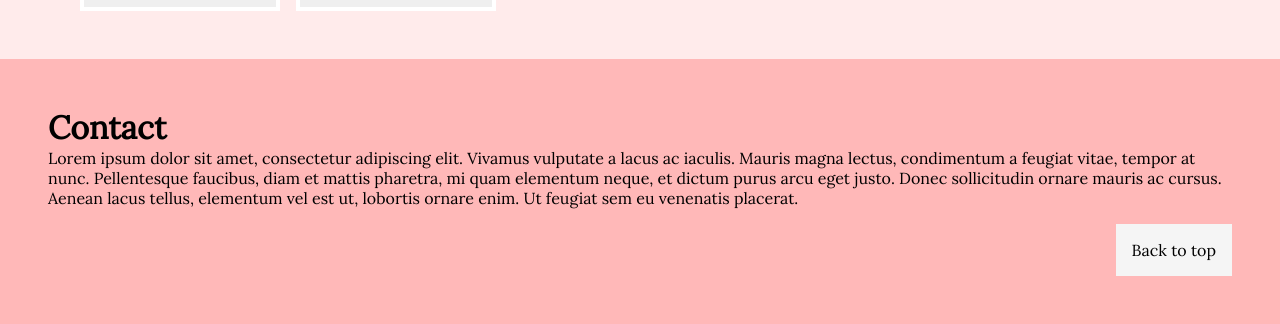
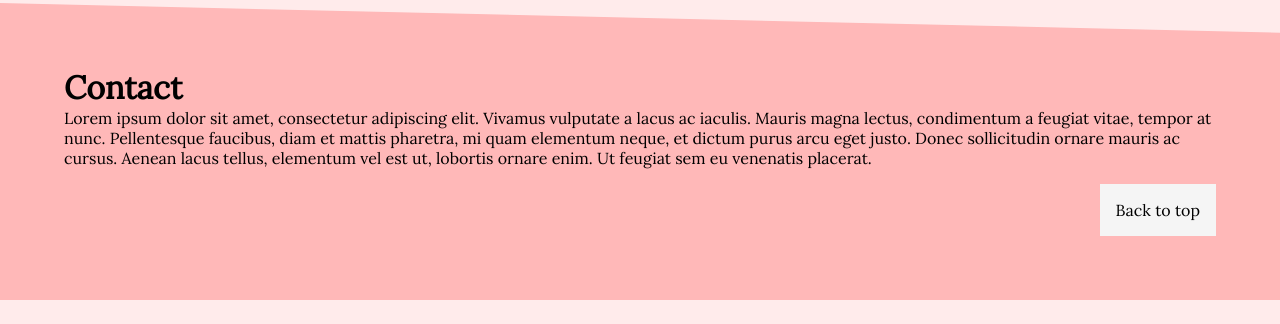
Before and after one commit to greyson-alder/hedgerow, a PHP site: page / in a window 1280 px wide. Shown: the part 2050-2374 px from the top of the page. After the commit the page ends 2350 px from the top, so only its background shows below. Run offline with PHP 8.4, Linux system fonts and the light colour scheme.

Commit message:
add colour changing header, begin tidying of old code

```diff
--- a/app.js
+++ b/app.js
@@ -4,7 +4,7 @@ const imagesJSON = window.allImages;
 
 function grabImage(index, params) {
   const selectedImage = imagesJSON["resources"][index];
-  return "https://res.cloudinary.com/dvbiqses3/image/upload/" + params + "/v" + selectedImage["version"] + "/" + selectedImage["public_id"] + ".jpg";
+  return "https://res.cloudinary.com/dvbiqses3/image/upload" + (params ? "/" : "") + params + "/v" + selectedImage["version"] + "/" + selectedImage["public_id"] + ".jpg";
 }
 
 const topHeader = document.getElementById("header");
@@ -21,6 +21,20 @@ document.addEventListener("scroll", e => {
 document.addEventListener("scroll", e => {
     const currentPosition = window.scrollY;
     const viewportHeight = window.innerHeight;
+    const bioBlock = document.getElementById("bio").getBoundingClientRect();
+    // console.log(currentPosition)
+
+    if (bioBlock.y < 67 && bioBlock.y + bioBlock.height > 97) {
+      topHeader.style = "background-color: var(--pink-med)"
+    } else {
+      topHeader.style = "";
+    }
+
+    // console.log(currentPosition)
+
+    //784
+
+
     // console.log (viewportHeight);
     // console.log(currentPosition)
 
@@ -41,7 +55,7 @@ document.addEventListener("scroll", e => {
 })
 
 const projectImages = document.getElementsByClassName("projects__item");
-console.log(projectImages)
+console.log(projectImages);
 const loadMorePhotos = document.getElementById("load_more");
 const initialNumberPhotos = 11;
 let photoIndex = initialNumberPhotos;
@@ -53,8 +67,8 @@ for (let image of projectImages) {
   if (image.id !== "load_more") {
     image.addEventListener("click", e => {
       const imageURL = e.target.getAttribute("data-fullscale");
-      console.log(imageURL);
-      createAndAddModal(imageURL);
+      // console.log(imageURL);
+      createAndAddModal(imageURL, e.target.getBoundingClientRect());
     })
   }
 }
@@ -72,8 +86,8 @@ function createPhotoElement(index) {
 
   photoBtn.addEventListener("click", e => {
     const imageURL = e.target.getAttribute("data-fullscale");
-    console.log(imageURL);
-    createAndAddModal(imageURL);
+    // console.log(imageURL);
+    createAndAddModal(imageURL, e.target.getBoundingClientRect());
   })
 
   return photoBtn;
@@ -94,12 +108,30 @@ loadMorePhotos.addEventListener("click", addPhotoRow);
 
 const photoModal = document.getElementById("photos__modal");
 
-function createAndAddModal(imageURL) {
+// GETTING INDEX OF IMAGE TO GET WIDTH
+// const temp = "https://res.cloudinary.com/dvbiqses3/image/upload/v1667249106/IMG_20200103_173222_535_wrh3om.jpg";
+// console.log(imagesJSON["resources"])
+// const temp2 = imagesJSON["resources"].findIndex(image => image.secure_url == temp);
+// console.log(temp2)
+
+function createAndAddModal(imageURL, clickedElement) {
   const modalImage = document.createElement("img");
+  const selectImage = imagesJSON["resources"].findIndex(image => image.secure_url == imageURL);
+  // const selectImageFullWidth = imagesJSON["resources"][selectImage].width;
   modalImage.className = "modal__image";
   modalImage.setAttribute("src", imageURL);
+  modalImage.setAttribute("style", `
+    background-image: url("` + imageURL + `"), linear-gradient(rgba(255, 255, 255, 0.66), rgba(255, 255, 255, 0.66));
+  `)
+  photoModal.appendChild(modalImage);
+  const imageSize = modalImage.getBoundingClientRect();
+  console.log(imageSize);
+
+  // scale(`+ clickedElement.width +`
+  // transform: translate(`+ (clickedElement.x - clickedElement.width) +`px,` + (clickedElement.y - clickedElement.height/2) +`px));
 
 
+  console.log(clickedElement);
   // NEED TO SORT BUTTON
 
   const closeModalButton = document.createElement("btn");
@@ -108,7 +140,7 @@ function createAndAddModal(imageURL) {
   closeModalButton.addEventListener("click", modalClose);
   photoModal.toggleAttribute("hidden");
 
-  photoModal.appendChild(modalImage);
+
   photoModal.appendChild(closeModalButton);
 
 }
--- a/index.php
+++ b/index.php
@@ -18,13 +18,16 @@
 
 shuffle($images);
 
-        function grabImage($image, $params) {
-            return "https://res.cloudinary.com/dvbiqses3/image/upload/".$params."/v".$image["version"]."/".$image["public_id"].".jpg";
+function grabImage($image, $params)
+{
+    $parameters = $params ? "$params/" : "";
+    return "https://res.cloudinary.com/dvbiqses3/image/upload/" . ($parameters) . "v" . $image["version"] . "/" . $image["public_id"] . ".jpg";
 }
 ?>
 
 <!DOCTYPE html>
 <html lang="en">
+
 <head>
     <meta charset="UTF-8">
     <meta http-equiv="X-UA-Compatible" content="IE=edge">
@@ -42,6 +45,7 @@
     </script>
 
 </head>
+
 <body>
 
     <header id="header" data--detached="false">
@@ -55,6 +59,7 @@
         </nav>
     </header>
 
+    <div class="contentGrid">
 
         <section id="primary">
             <div id="imageGrid__container">
@@ -62,7 +67,7 @@
 
                     <article id="infoBox" class='box' style="
                         --grid-column: <?= rand(2, 8) ?>;
-                    --grid-row: <?=  rand(2, 6) ?>;
+                        --grid-row: <?= rand(2, 6) ?>;
                     ">
                         <img class='box__img' src='./main.jpg'>
                         <h1>Hedgerow</h1>
@@ -73,14 +78,12 @@
                         $chanceInt = rand(1, 100);
                         $white = rand(1, 100);
                         $chanceHidden = rand(1, 100);
-                    echo "<article class='box" ,
-                    ($chanceInt < 20) ? " twoByTwo" : "" ,
-                    ($chanceHidden < 30) ? " hidden" : "" ,
+                        echo "<article class='box", ($chanceInt < 20) ? " twoByTwo" : "", ($chanceHidden < 30) ? " hidden" : "",
                         "'>
                                 <img
                                     class='box__img'
                                     src='" . grabImage($images[$i], "w_320") . "'
-                                style='--fade-delay: " . random_int(1, 4). "'
+                                    style='--fade-delay: " . random_int(1, 400) / 100 . "'
                                 />
                             </article>";
                     } ?>
@@ -90,6 +93,7 @@
 
 
         <section id="bio">
+            <div class="diagonal">
                 <article class="bio__content content flex_row">
                     <div class="bio__left">
                         <img src="./images/self.png" />
@@ -101,6 +105,7 @@
                         </p>
                     </div>
                 </article>
+            </div>
         </section>
 
         <section id="projects">
@@ -110,7 +115,7 @@
                         <h2>Photos</h2>
                         <p>
                             Lorem ipsum dolor sit amet, consectetur adipiscing elit. Vivamus vulputate a lacus ac iaculis. Mauris magna lectus, condimentum a feugiat vitae, tempor at nunc.
-                    </p>div
+                        </p>
                     </div>
                     <div id="photos__container">
                         <?php
@@ -146,6 +151,7 @@
 
 
         <section id="contact">
+            <div class="diagonal">
                 <div class="contact__content content">
                     <h2>Contact</h2>
                     <p>
@@ -153,11 +159,15 @@
                     </p>
                     <a href="#" class="bottom__toTop">Back to top</a>
                 </div>
+            </div>
         </section>
+
+    </div>
 
 
     <section id="photos__modal" hidden>
         <!-- <img class="modal__image" src="https://res.cloudinary.com/dvbiqses3/image/upload//v1667249092/IMG_20181126_120354_381_dtv0mb.jpg"/> -->
     </section>
 </body>
+
 </html>
--- a/style.css
+++ b/style.css
@@ -15,6 +15,7 @@
     /* --detached-header-med-pink:  */
 
     --desktop-width: 1400px;
+    --diagonal-desktop: 30px;
 }
 
 * {
@@ -53,20 +45,35 @@ h2 {
     font-size: 2rem;
 }
 
+body {
+    background-color: var(--pink);
+}
+
 .content {
     max-width: var(--desktop-width);
     width: 100%;
     /* padding-left: 1rem;
     padding-right: 1rem; */
-    padding: 3rem;
+    /* padding: 3rem; */
     margin-left: auto;
     margin-right: auto;
+    padding: 5%;
 }
 
 .flex_row {
     display: flex;
     flex-direction: row;
     flex-wrap: wrap;
+}
+
+.diagonal {
+    width: 100%;
+}
+
+.contentGrid {
+    display: grid;
+    grid-template-rows: calc(100vh - var(--diagonal-desktop)) var(--diagonal-desktop) auto var(--diagonal-desktop) minmax(100vh, auto) var(--diagonal-desktop) 1fr;
+    grid-template-columns: 1fr;
 }
 
 /* ---Nav----------------- */
@@ -401,13 +430,19 @@ h2 {
 #contact {
     /* padding-top: 5rem; */
     /* padding-bottom: 2rem; */
-    background-color: var(--pink-darkest);
     scroll-margin-top: 96px;
     position: relative;
+    grid-column: 1;
+    grid-row: 6/8;
     /* min-height: calc(100vh - 96px); */
 /*
     display: grid;
     grid-template-columns: max(calc((100vw - var(--desktop-width))/2), 1rem) 1fr 150px 1fr 1rem; */
+}
+
+#contact .diagonal {
+    background-color: var(--pink-darkest);
+    clip-path: polygon(0 0, 100% 10%, 100% 100%, 0 100%);
 }
 
 .contact__content {
```
Also changed, not shown: other parts of style.css (+34 -13 lines). Lines whose indentation alone changed are shown as unchanged.
